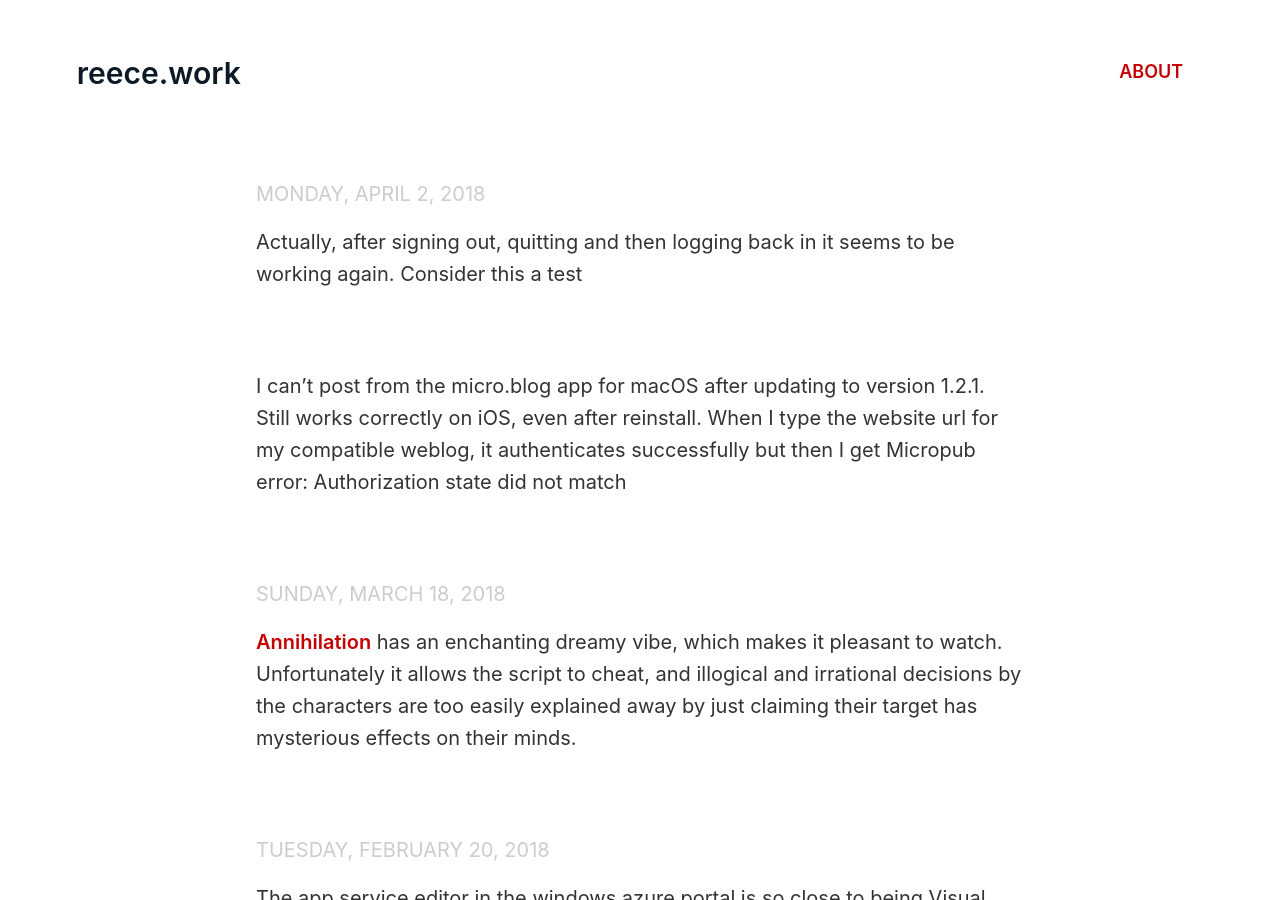
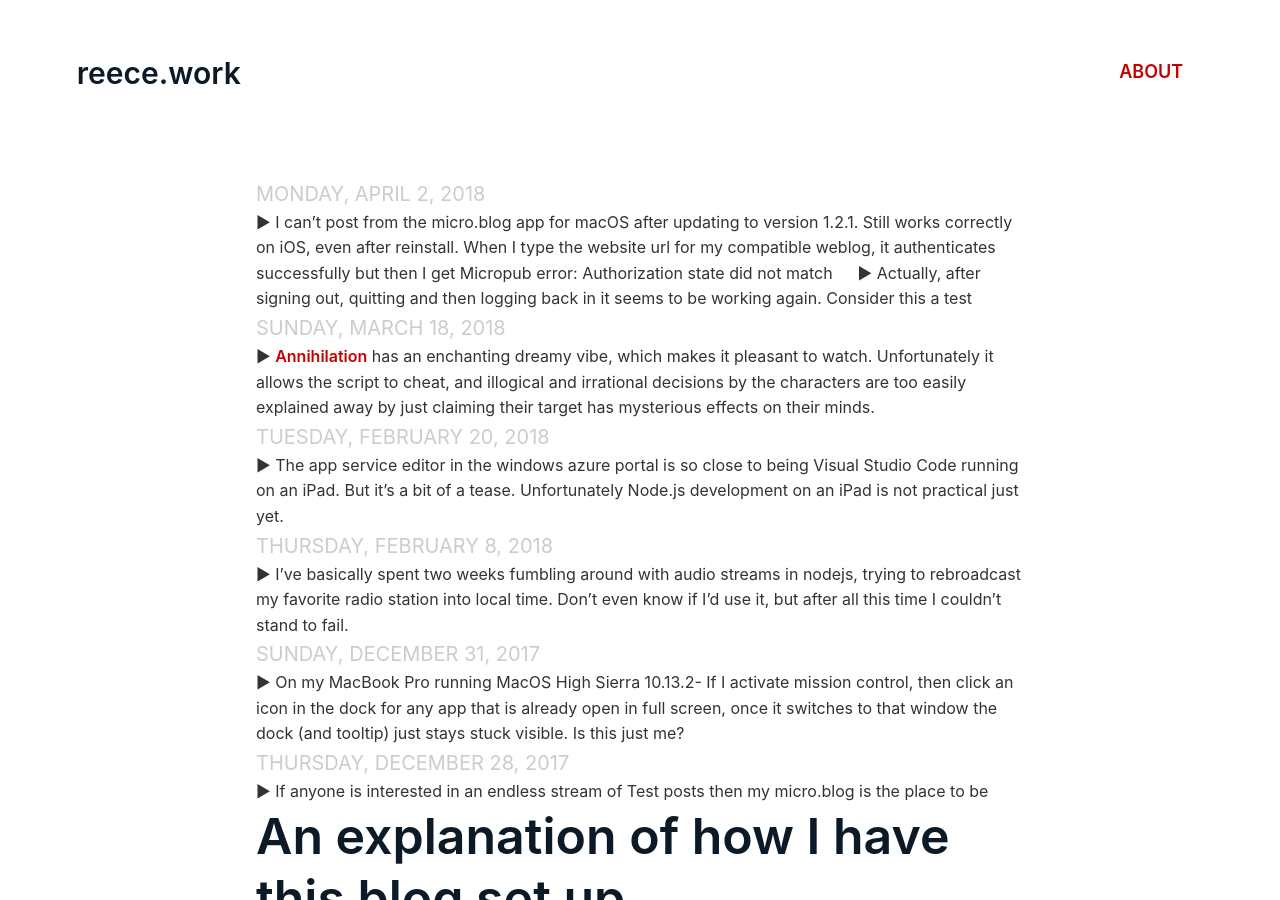
Before and after one commit to reeceorbuck/reeceorbuck.github.io, a Jekyll site: the page built from index.html, in a window 1280 px wide and 900 px high. Built offline with Jekyll 4.4.1, drawn with Linux system fonts in a browser that asks for light colours; the list of posts is cut into pages by our own code.

Commit message:
added spans and characters

```diff
--- a/_includes/micropost.html
+++ b/_includes/micropost.html
@@ -1,12 +1,14 @@
 {% assign post = include.post %}
 
 
-<article class="post">
+<span class="post">
 
 
 {% if post.mf-like-of != null %}
   {% include post-like.html post=post %}
 {% else %}
-  {% include post-content.html post=post %}
+  <span class="e-content">
+    {{ post.content | remove: '<p>' | remove: '</p>' }}
+  </span>
 {% endif %}
-</article>
+</span>
--- a/index.html
+++ b/index.html
@@ -8,8 +8,14 @@ layout: default
     {% for day in postsByDay %}
       <div class="u-url post-date">{{ day.name }}</div>
         <ul>
-          {% for post in day.items %}
+          {% assign sorted = day.items | reverse %}
+          {% for post in sorted %}
+            {% if post.index != 0 %}
+              &#9658;
+            {% endif %}
+
             {% include micropost.html post=post %}
+            &emsp;
           {% endfor %}
         </ul>
     {% endfor %}
```
